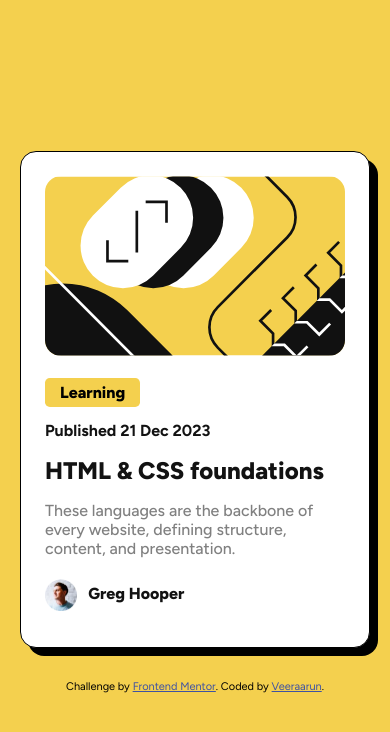
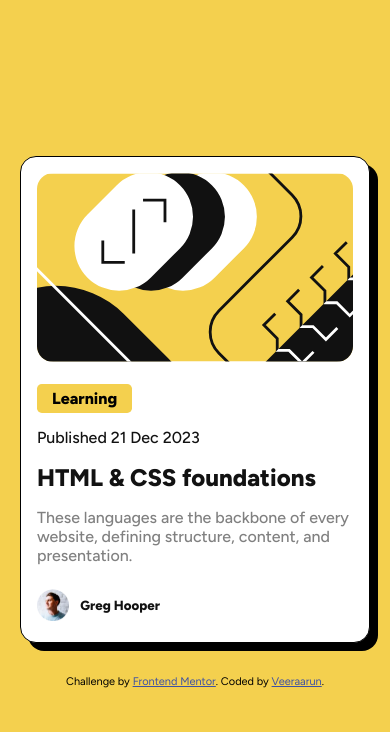
Before and after one commit to Veeraarun/Frontend-Mentor__Blog-preview-card-solution, a plain HTML site: page index.html in a window 390 px wide. Drawn offline with Linux system fonts and the light colour scheme.

Commit message:
Updated index.html and style.css

```diff
--- a/index.html
+++ b/index.html
@@ -28,12 +28,11 @@
     </article>
 
     <div class="profile">
-      <img src="assets/images/image-avatar.webp" alt="image-avatar">
-      <h4>Greg Hooper</h4>
+      <img src="assets/images/image-avatar.webp" alt="Author's profile picture">
+      <h5>Greg Hooper</h5>
     </div>
 
   </main>
-
 
   <footer class="attribution">
     Challenge by <a href="https://www.frontendmentor.io?ref=challenge" target="_blank">Frontend Mentor</a>.
--- a/style.css
+++ b/style.css
@@ -27,7 +27,7 @@
   background-color: var(--white);
   border-radius: 1rem;
   padding: 1.5rem;
-  width: 350px;
+  width: 385px;
   box-shadow: 8px 8px 0 black;
   border: 1.5px solid black;
 }
@@ -56,6 +56,7 @@
 }
 
 article .date {
+  font-weight: 500;
   color: var(--black);
 }
 
@@ -64,7 +65,8 @@
   font-weight: 800;
 }
 
-article h1:hover {
+article h1:hover,
+article h1:active {
   cursor: pointer;
   color: var(--yellow);
 }
@@ -78,17 +80,17 @@
 .profile {
   display: flex;
   gap: 0.7rem;
-  margin-top: 1.3rem;
-  margin-bottom: 0.7rem;
+  margin-top: 1.5rem;
+  margin-bottom: 0.3rem;
 }
 
 .profile img {
   width: 32px;
 }
 
-.profile h4 {
+.profile h5 {
   color: var(--black);
-  margin-top: 5px;
+  margin-top: 8px;
   font-weight: 800;
 }
 
@@ -101,8 +103,9 @@
   color: hsl(228, 45%, 44%);
 }
 
-@media (min-width: 1024px) {
-  .card-blog {
-    width: 384px;
+@media (max-width: 420px) {
+  main {
+    width: 350px;
+    padding: 1rem;
   }
 }
```
